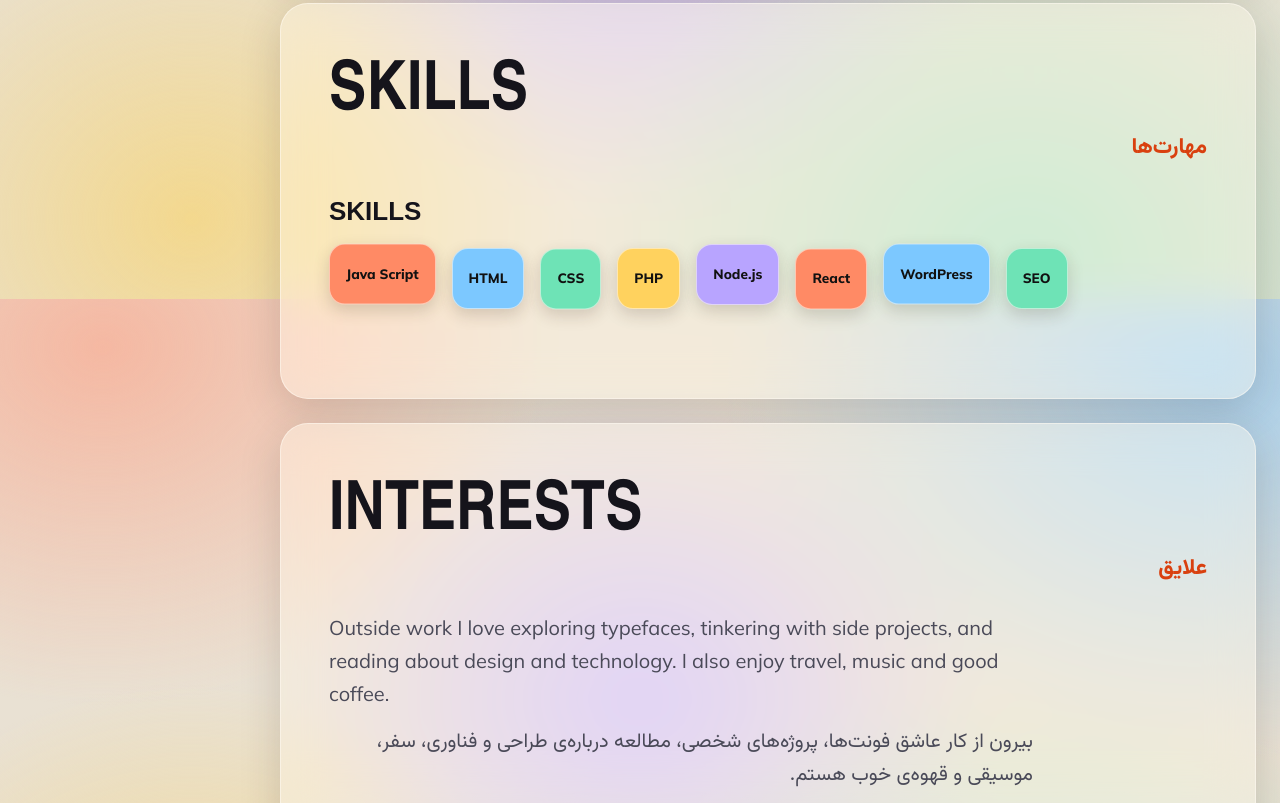
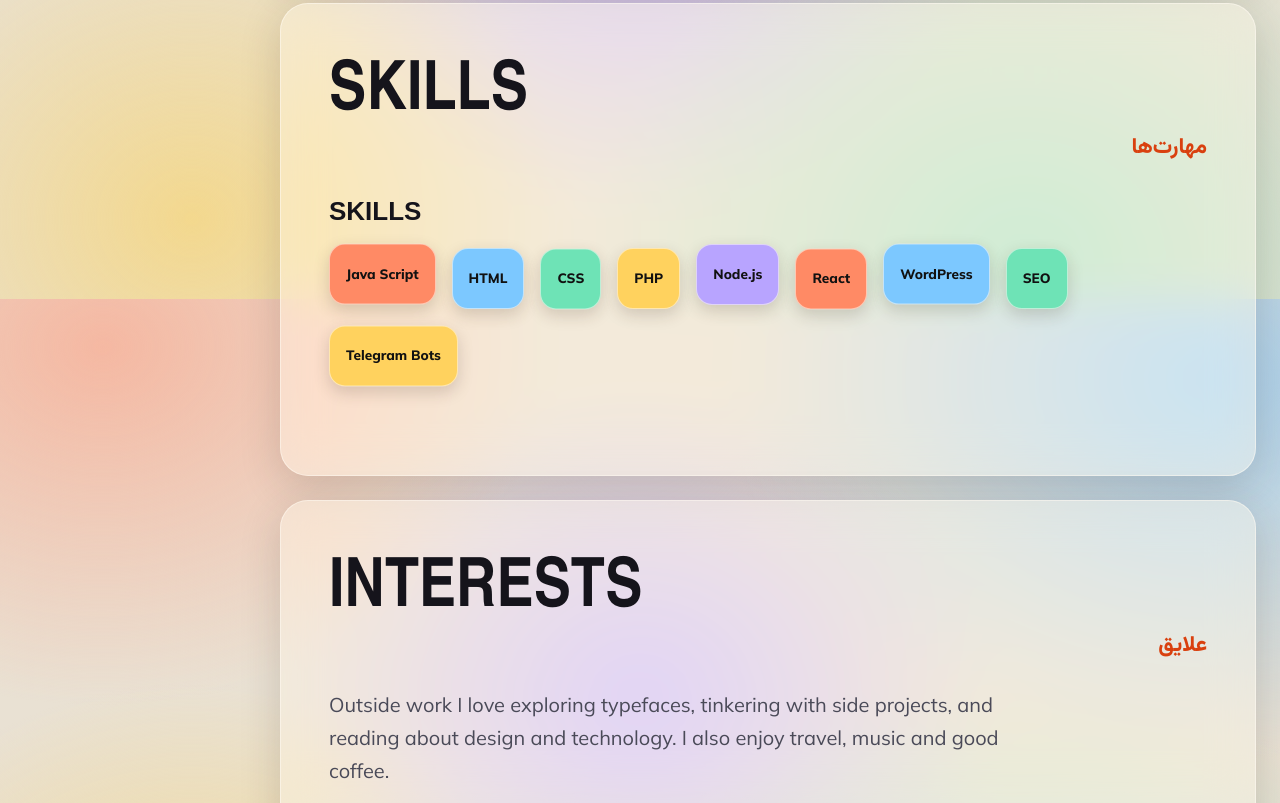
Before and after one commit to erfan-tabarbak/erfan-tabarbak-portfolio, a plain HTML site: page index.html in a window 1280 px wide. Shown: the part 2901-3704 px from the top of the page. Drawn offline with Linux system fonts and the light colour scheme; a web font is replaced by a local one.

Commit message:
Add Telegram bot development skill

```diff
--- a/index.html
+++ b/index.html
@@ -224,7 +224,7 @@ dialog[open]{animation:pop .28s cubic-bezier(.34,1.45,.64,1)}
     <h2>Skills</h2><span class="fa fsub" lang="fa" dir="rtl">مهارت‌ها</span>
     <h4>Skills</h4>
     <ul class="tiles">
-      <li title="Java Script">Java Script</li><li title="HTML">HTML</li><li title="CSS">CSS</li><li title="PHP">PHP</li><li title="Node.js">Node.js</li><li title="React">React</li><li title="WordPress">WordPress</li><li title="SEO">SEO</li>
+      <li title="Java Script">Java Script</li><li title="HTML">HTML</li><li title="CSS">CSS</li><li title="PHP">PHP</li><li title="Node.js">Node.js</li><li title="React">React</li><li title="WordPress">WordPress</li><li title="SEO">SEO</li><li title="Telegram Bot Development · ساخت ربات‌های تلگرامی">Telegram Bots</li>
     </ul>
   </section>
 
```
